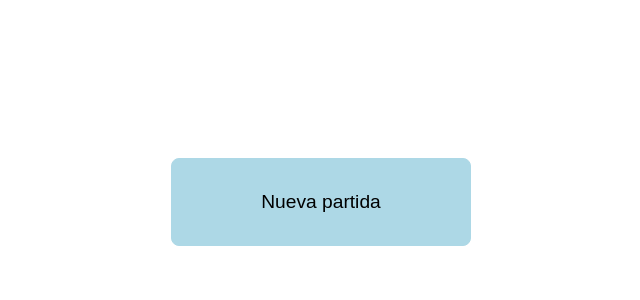
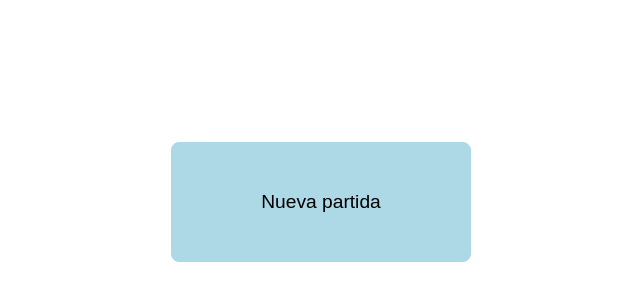
Before and after one commit to Soleguia/angular-isla-calavera, an Angular app: page / in a window 1280 px wide. Shown: the part 198-498 px from the top of the page, without its empty margins (319-959 px from the left). Built offline with nearby package versions, Linux system fonts and the light colour scheme.

Commit message:
Gameboard buttons side by side

```diff
--- a/src/app/game-board/game-board.component.scss
+++ b/src/app/game-board/game-board.component.scss
@@ -36,9 +36,10 @@
     grid-row: 3;
     display: flex;
     gap: 1rem;
-    flex-wrap: wrap;
     justify-content: center;
-
+    button {
+      flex: 1 1 50%;
+    }
   }
   app-dice {
     flex: 1 1 25%;
--- a/src/styles.scss
+++ b/src/styles.scss
@@ -9,6 +9,7 @@
 .ic_button {
   display: block;
   width: 300px;
+  height: 120px;
   padding: 2rem;
   font-size: 1.2rem;
   white-space: nowrap;
```
